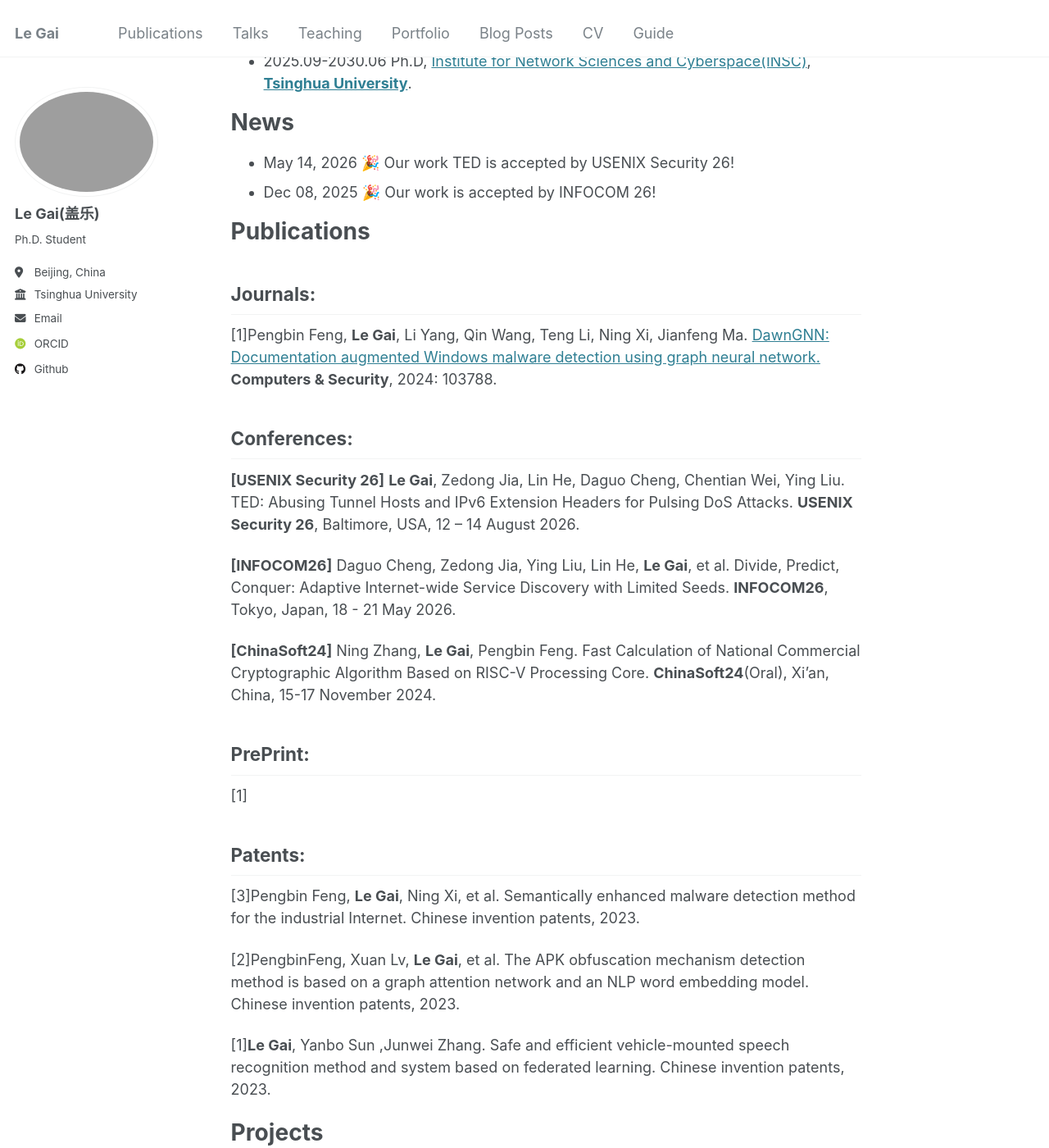
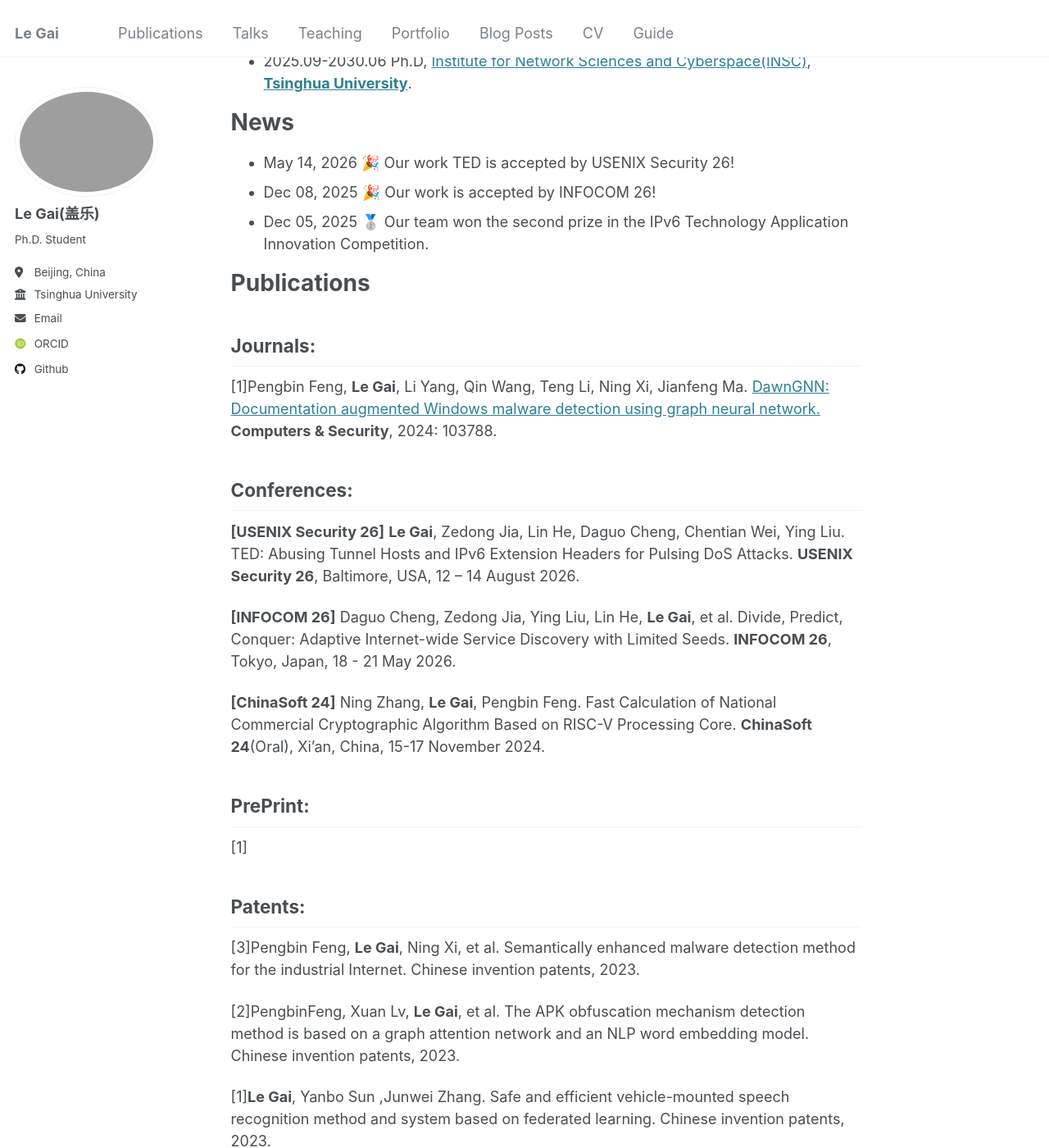
Before and after one commit to LeGai325/LeGai325.github.io, a Jekyll site: the page built from _pages/about.md, in a window 1280 px wide and 1400 px high, scrolled down 689 px. Shown: the whole window at 82% size. Built offline with Jekyll 4.4.1, drawn with Linux system fonts in a browser that asks for light colours; some web fonts are replaced.

Commit message:
Update about.md

```diff
--- a/_pages/about.md
+++ b/_pages/about.md
@@ -28,6 +28,7 @@ My recent work focuses on the following research topics：
 
  - May 14, 2026 🎉 Our work TED is accepted by USENIX Security 26!
  - Dec 08, 2025 🎉 Our work is accepted by INFOCOM 26!
+ - Dec 05, 2025 🥈 Our team won the second prize in the IPv6 Technology Application Innovation Competition.
 
 # Publications
 ## **Journals**:
@@ -42,13 +43,13 @@ My recent work focuses on the following research topics：
 TED: Abusing Tunnel Hosts and IPv6 Extension Headers for Pulsing DoS Attacks.
 **USENIX Security 26**, Baltimore, USA, 12 – 14 August 2026.
 
-**[INFOCOM26]** Daguo Cheng, Zedong Jia, Ying Liu, Lin He, **Le Gai**, et al.
+**[INFOCOM 26]** Daguo Cheng, Zedong Jia, Ying Liu, Lin He, **Le Gai**, et al.
 Divide, Predict, Conquer: Adaptive Internet-wide Service Discovery with Limited Seeds.
-**INFOCOM26**, Tokyo, Japan, 18 - 21 May 2026.
+**INFOCOM 26**, Tokyo, Japan, 18 - 21 May 2026.
 
-**[ChinaSoft24]** Ning Zhang, **Le Gai**, Pengbin Feng.
+**[ChinaSoft 24]** Ning Zhang, **Le Gai**, Pengbin Feng.
 Fast Calculation of National Commercial Cryptographic Algorithm Based on RISC-V Processing Core.
-**ChinaSoft24**(Oral), Xi'an, China, 15-17 November 2024.
+**ChinaSoft 24**(Oral), Xi'an, China, 15-17 November 2024.
 
 ## **PrePrint**:
 
```
